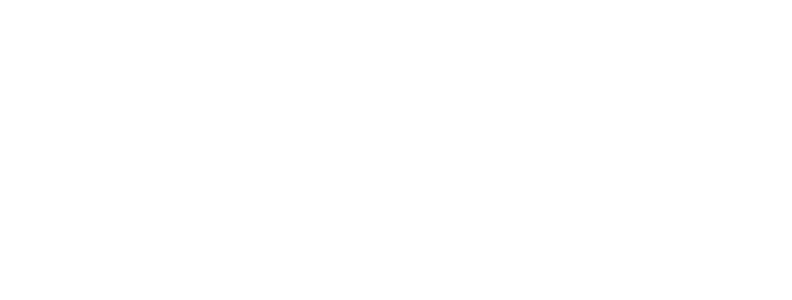
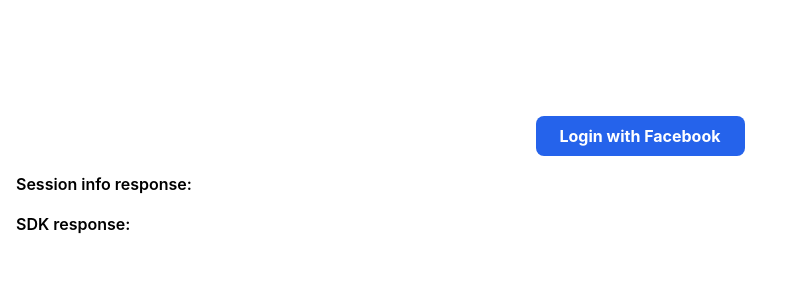
Before and after one commit to shubham7a/Project_1, a React (Create React App) app: page / in a window 1280 px wide. Shown: the top 300 px of the page, without its empty margins (0-792 px from the left). Built offline with nearby package versions, Linux system fonts and the light colour scheme.

Commit message:
First commit

```diff
--- a/src/components/EmbeddedSignup.js
+++ b/src/components/EmbeddedSignup.js
@@ -1,4 +1,4 @@
- import React, { useEffect, useState } from 'react';
+ import React, { useEffect } from 'react';
 
  const EmbeddedSignup = () => {
 
@@ -22,7 +22,22 @@
     }(document, 'script', 'facebook-jssdk'));
   }, []);
 
-  return null;
+  return (
+    <div className="p-4">
+      <div id="fb-root"></div>
+      <button
+        className="bg-blue-600 text-white font-bold rounded-lg py-2 px-6 hover:bg-blue-700 transition-colors mx-auto justify-center flex mt-[100px]"
+      >
+        Login with Facebook
+      </button>
+      <p className="mt-4 font-semibold">Session info response:</p>
+      {/*<pre className="bg-gray-100 p-4 rounded-lg text-sm mt-2 overflow-auto max-h-60">{sessionInfoResponse}</pre>*/}
+       <p className="mt-4 font-semibold">SDK response:</p>
+      {/*<pre className="bg-gray-100 p-4 rounded-lg text-sm mt-2 overflow-auto max-h-60">{sdkResponse}</pre>*/}
+    </div>
+  )
+
+
 
  }
 
```
